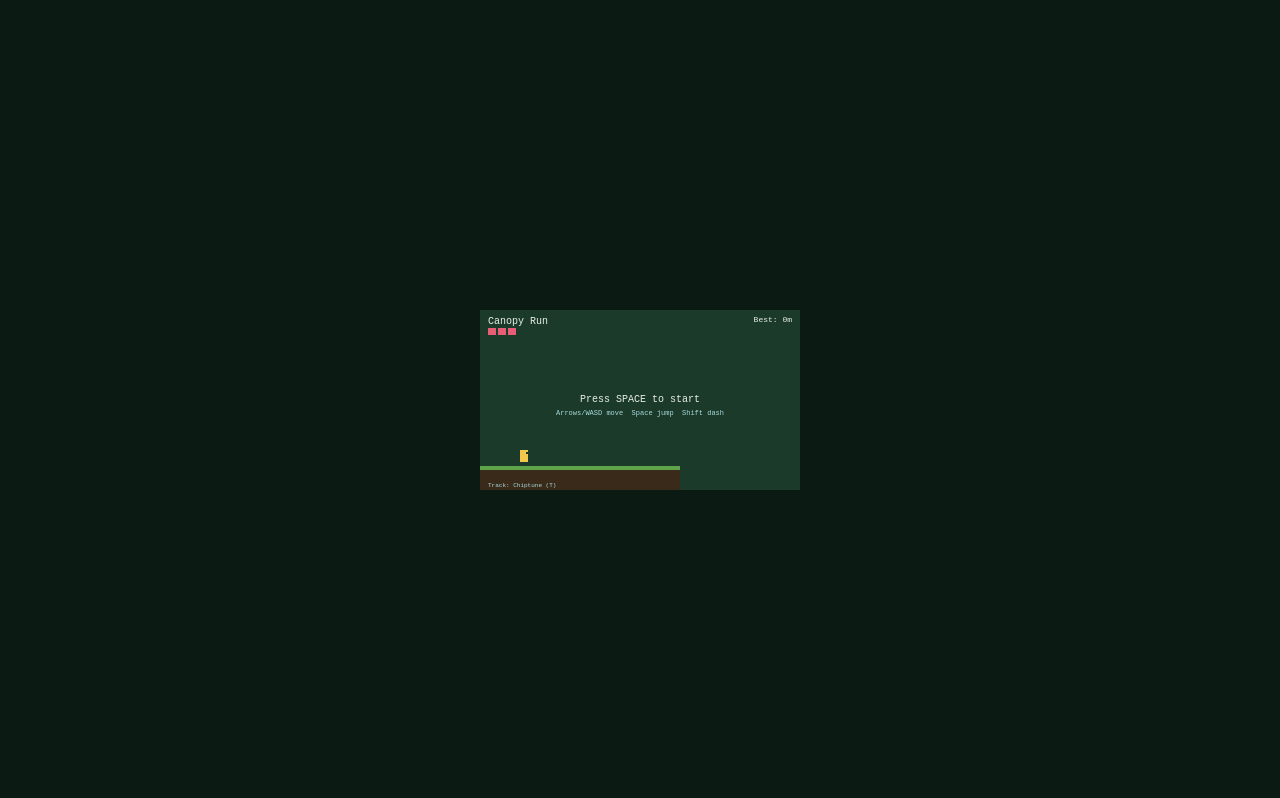
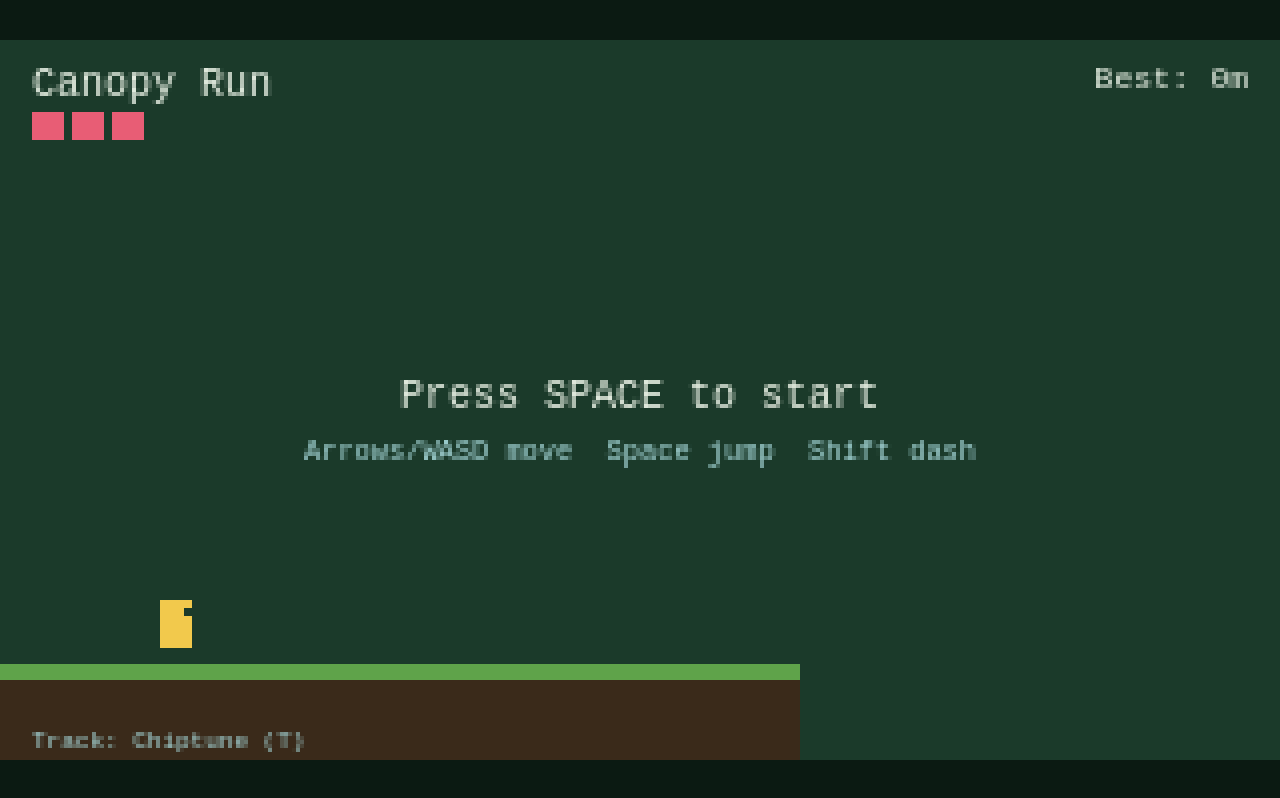
Before and after one commit to maakuth/canopy-run, a plain HTML site: page index.html in a window 1280 px wide. Drawn offline with Linux system fonts and the light colour scheme.

Commit message:
Add integer scaling up to viewport size
Display the fixed 320x180 internal resolution at the largest whole multiple
that fits the viewport (floor of min(vw/320, vh/180)), so every game pixel
maps to an identical block of screen pixels instead of fractional scaling.
Recompute on resize/orientation change. Removed CSS fractional max-width/
max-height/aspect-ratio constraints in favor of the JS-driven integer size.

```diff
--- a/src/engine/renderer.js
+++ b/src/engine/renderer.js
@@ -3,6 +3,19 @@ import { W, H } from '../config.js';
 export const canvas = document.getElementById('game');
 export const ctx = canvas.getContext('2d', { alpha: false });
 ctx.imageSmoothingEnabled = false;
+
+// Integer (nearest-neighbor) scaling: display the fixed internal resolution
+// (W x H) at the largest whole multiple that fits the viewport, so every game
+// pixel maps to an identical block of screen pixels (no fractional scaling).
+export function updateScale() {
+  const scale = Math.max(1, Math.floor(Math.min(window.innerWidth / W, window.innerHeight / H)));
+  canvas.style.width = `${W * scale}px`;
+  canvas.style.height = `${H * scale}px`;
+}
+
+updateScale();
+window.addEventListener('resize', updateScale);
+window.addEventListener('orientationchange', updateScale);
 
 export function clear(color = '#0b1a12') {
   ctx.fillStyle = color;
--- a/style.css
+++ b/style.css
@@ -1,7 +1,7 @@
 * { box-sizing: border-box; }
 html, body { margin: 0; padding: 0; height: 100%; background: #0b1a12; color: #e8f0e4; font-family: "Courier New", monospace; overflow: hidden; }
 #wrap { position: relative; width: 100vw; height: 100vh; display: flex; align-items: center; justify-content: center; }
-canvas { image-rendering: pixelated; image-rendering: crisp-edges; background: #0b1a12; max-width: 100vw; max-height: 100vh; aspect-ratio: 16/9; }
+canvas { image-rendering: pixelated; image-rendering: crisp-edges; background: #0b1a12; }
 .overlay { position: absolute; inset: 0; display: flex; flex-direction: column; align-items: center; justify-content: center; text-align: center; pointer-events: none; background: rgba(0,0,0,0.45); }
 .overlay.hidden { display: none; }
 .overlay .title { font-size: 28px; letter-spacing: 2px; text-shadow: 2px 2px 0 #000; margin-bottom: 8px; }
```
Also changed, not shown: 2 other files.
